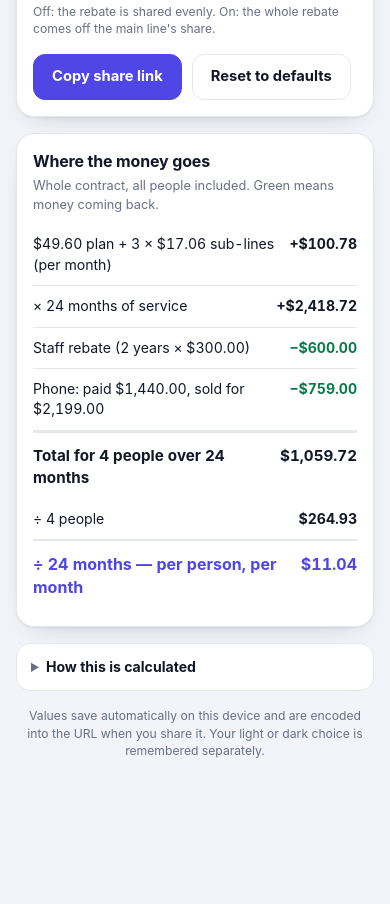
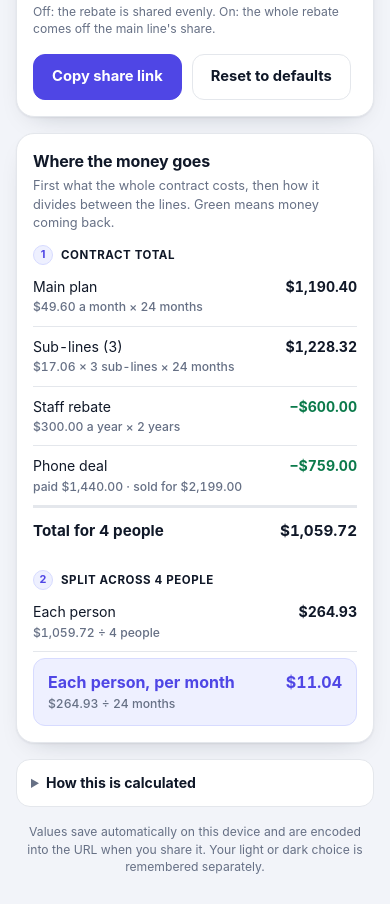
Before and after one commit to MidnightFlux/mobile-plan-calculator, a plain HTML site: page index.html in a window 390 px wide. Shown: the part 1436-2340 px from the top of the page. Before the commit the page ends 2224 px from the top, so only its background shows below. Drawn offline with Linux system fonts and the light colour scheme.

Commit message:
redo cost breakdown

```diff
--- a/index.html
+++ b/index.html
@@ -612,6 +612,50 @@
 
   .rows { display: grid; }
 
+  /* stage heading inside the breakdown — a divider, not a row */
+  .brk-head {
+    display: flex;
+    align-items: center;
+    gap: 8px;
+    margin: 18px 0 2px;
+    font-size: .72rem;
+    font-weight: 700;
+    letter-spacing: .05em;
+    text-transform: uppercase;
+    color: var(--ink);
+  }
+
+  .brk-head:first-child { margin-top: 2px; }
+
+  .brk-title { min-width: 0; }
+
+  /* step number, so the section reads 1 → 2 → 3 */
+  .brk-num {
+    display: grid;
+    place-items: center;
+    flex: none;
+    width: 20px;
+    height: 20px;
+    border-radius: 50%;
+    background: var(--accent-soft);
+    border: 1px solid var(--accent-line);
+    color: var(--accent);
+    font-size: .68rem;
+    font-weight: 700;
+    letter-spacing: 0;
+  }
+
+  /* duration / scope of the stage — small and quiet on the right */
+  .brk-meta {
+    margin-left: auto;
+    flex: none;
+    font-size: .7rem;
+    font-weight: 600;
+    letter-spacing: .02em;
+    text-transform: none;
+    color: var(--muted);
+  }
+
   .row {
     display: flex;
     align-items: baseline;
@@ -625,7 +669,22 @@
 
   .row:last-child { border-bottom: 0; }
 
-  .row .lbl { flex: 1 1 auto; min-width: 0; }
+  .row .lbl {
+    flex: 1 1 auto;
+    min-width: 0;
+    /* a wrapped note must not drag the value off its first-line baseline */
+    display: block;
+  }
+
+  /* the arithmetic behind the figure, quiet enough to stay secondary */
+  .row .note {
+    display: block;
+    margin-top: 2px;
+    font-size: .76rem;
+    font-weight: 500;
+    line-height: 1.35;
+    color: var(--muted);
+  }
 
   .row .val {
     flex: none;
@@ -644,13 +703,17 @@
   }
 
   .row.answer {
-    border-top: 1px solid var(--line);
-    border-bottom: 0;
-    padding-top: 12px;
+    margin-top: 6px;
+    padding: 12px 14px;
+    border: 1px solid var(--accent-line);
+    border-radius: 12px;
+    background: var(--accent-soft);
     font-weight: 750;
     font-size: 1rem;
     color: var(--accent);
   }
+
+  .row.answer .note { color: var(--muted); }
 
   .row.answer .val { color: var(--accent); }
 
@@ -693,17 +756,56 @@
     color: var(--ink);
   }
 
-  .formula {
-    display: block;
+  /* worked calculation shown in the formula disclosure */
+  .calc {
     margin: 0 0 8px;
     padding: 10px 12px;
     background: var(--input);
     border: 1px solid var(--line);
     border-radius: 10px;
+  }
+
+  .calc-step + .calc-step { margin-top: 10px; }
+
+  .calc-title {
+    margin: 0 0 6px;
+    font-size: .78rem;
+    font-weight: 700;
+    letter-spacing: .04em;
+    text-transform: uppercase;
     color: var(--ink);
-    white-space: pre-wrap;
+  }
+
+  .calc-line {
+    display: flex;
+    flex-wrap: wrap;
+    align-items: baseline;
+    gap: 0 6px;
+    padding: 2px 0;
+    font-size: .82rem;
+    line-height: 1.45;
+  }
+
+  /* continuation lines under a labelled case */
+  .calc-line.sub { padding-left: 10px; }
+
+  .calc-lbl {
+    flex: 0 0 auto;
+    font-weight: 600;
+    color: var(--ink);
+  }
+
+  .calc-expr {
+    flex: 1 1 auto;
+    min-width: 0;
+    color: var(--muted);
     overflow-wrap: anywhere;
-    line-height: 1.6;
+  }
+
+  .calc-note {
+    flex: 0 0 auto;
+    font-size: .78rem;
+    color: var(--muted);
   }
 
   footer {
@@ -923,7 +1025,7 @@
   <!-- ===== Breakdown ===== -->
   <section class="card" id="breakdown-card" aria-labelledby="breakdown-title">
     <h2 id="breakdown-title">Where the money goes</h2>
-    <p class="card-sub">Whole contract, all people included. Green means money coming back.</p>
+    <p class="card-sub">First what the whole contract costs, then how it divides between the lines. Green means money coming back.</p>
     <div class="rows" id="breakdown"></div>
   </section>
 
@@ -932,21 +1034,31 @@
     <summary>How this is calculated</summary>
     <div class="inner">
       <p><code>people = sub-lines + 1</code> (the main line is a person too). Sub-lines can be 0–3.</p>
-      <span class="formula">monthly service    = plan cost + (cost per sub-line × sub-lines)
-service total      = monthly service × months
-rebate total       = annual rebate × months ÷ 12
-phone net          = contract price − selling price   <span>(negative = profit)</span>
-cost before rebate = service total + phone net
-equal share        = cost before rebate ÷ people
-
-rebate shared (toggle off):
-  each person      = (cost before rebate − rebate total) ÷ people
-
-rebate to the main line only (toggle on):
-  main line        = equal share − rebate total
-  each sub-line    = equal share
-
-per line / month   = whole-term amount ÷ months</span>
+
+      <div class="calc">
+        <div class="calc-step">
+          <p class="calc-title">1 · Contract total</p>
+          <div class="calc-line"><span class="calc-lbl">Main plan</span><span class="calc-expr">= plan cost × months</span></div>
+          <div class="calc-line"><span class="calc-lbl">Sub-lines</span><span class="calc-expr">= cost per sub-line × sub-lines × months</span></div>
+          <div class="calc-line"><span class="calc-lbl">Phone deal</span><span class="calc-expr">= contract price − selling price</span><span class="calc-note">(negative = profit)</span></div>
+          <div class="calc-line"><span class="calc-lbl">Staff rebate</span><span class="calc-expr">= annual rebate × months ÷ 12</span></div>
+          <div class="calc-line"><span class="calc-lbl">Total</span><span class="calc-expr">= the four lines above, added up</span></div>
+        </div>
+
+        <div class="calc-step">
+          <p class="calc-title">2 · Split across people</p>
+          <div class="calc-line"><span class="calc-lbl">Rebate shared</span><span class="calc-expr">each person = total ÷ people</span></div>
+          <div class="calc-line"><span class="calc-lbl">Rebate to the main line</span><span class="calc-expr">equal share = total before rebate ÷ people</span></div>
+          <div class="calc-line sub"><span class="calc-expr">main line = equal share − staff rebate</span></div>
+          <div class="calc-line sub"><span class="calc-expr">each sub-line = equal share</span></div>
+        </div>
+
+        <div class="calc-step">
+          <p class="calc-title">3 · Per month</p>
+          <div class="calc-line"><span class="calc-lbl">Any amount</span><span class="calc-expr">= the whole-term amount ÷ months</span></div>
+        </div>
+      </div>
+
       <p>The phone retail price is reference only: it shows the resale value of the deal, but it is not part of the split. The split uses what you actually paid (contract price) against what you actually sold it for (selling price).</p>
       <p>With "rebate applies to the main line only" switched on, the service and phone costs are still split evenly and the whole rebate comes off the main line's share — so the group total is unchanged, but the main line can end up paying less than nothing if the rebate is bigger than its share.</p>
       <p>Everything runs in your browser. Nothing is uploaded anywhere.</p>
@@ -1188,6 +1300,13 @@ per line / month   = whole-term amount ÷ months</span>
     labelEl.className = 'lbl';
     labelEl.textContent = label;
 
+    if (opts.note) {
+      const noteEl = document.createElement('span');
+      noteEl.className = 'note';
+      noteEl.textContent = opts.note;
+      labelEl.append(noteEl);
+    }
+
     const valueEl = document.createElement('span');
     valueEl.className = 'val' + (value.startsWith(MINUS) ? ' neg' : '');
     valueEl.textContent = value;
@@ -1196,79 +1315,130 @@ per line / month   = whole-term amount ÷ months</span>
     return node;
   }
 
+  function heading(step, title, meta) {
+    const node = document.createElement('p');
+    node.className = 'brk-head';
+
+    const numEl = document.createElement('span');
+    numEl.className = 'brk-num';
+    numEl.textContent = String(step);
+    numEl.setAttribute('aria-hidden', 'true');
+
+    const titleEl = document.createElement('span');
+    titleEl.className = 'brk-title';
+    titleEl.textContent = title;
+
+    node.append(numEl, titleEl);
+
+    if (meta) {
+      const metaEl = document.createElement('span');
+      metaEl.className = 'brk-meta';
+      metaEl.textContent = meta;
+      node.append(metaEl);
+    }
+
+    return node;
+  }
+
   function renderBreakdown(s, r) {
+    const term = `${s.months} ${plural(s.months, 'month')}`;
     const years = s.months / 12;
-    const split = s.rebateMainOnly && s.subLineCount > 0;
+    const yearText = `${years} ${plural(years, 'year')}`;
+    const peopleText = `${r.people} ${peopleWord(r.people)}`;
+    const hasSubLines = s.subLineCount > 0;
+    const hasRebate = s.annualRebate > 0;
+    // a zero rebate deserves no stage of its own, so it falls back to the shared split
+    const split = s.rebateMainOnly && hasSubLines && hasRebate;
+
+    const planTerm = s.planCost * s.months;
+    const subLinesTerm = s.subLineCost * s.subLineCount * s.months;
+
     const fragments = [];
+    let step = 0;
+
+    // ---- stage 1: what the contract costs in total ------------------------
+
+    fragments.push(heading(++step, 'Contract total'));
+
+    fragments.push(row('Main plan', money(planTerm), {
+      note: `${money(s.planCost)} a month × ${term}`
+    }));
+
+    if (hasSubLines) {
+      fragments.push(row(`Sub-lines (${s.subLineCount})`, money(subLinesTerm), {
+        note: `${money(s.subLineCost)} × ${s.subLineCount} ${plural(s.subLineCount, 'sub-line')} × ${term}`
+      }));
+    }
+
+    // a shared rebate is part of the group total; a main-line-only rebate is
+    // held back for its own stage, so stage 1 stays "what the contract costs"
+    if (hasRebate && !split) {
+      fragments.push(row('Staff rebate', signed(-r.rebateTotal), {
+        note: `${money(s.annualRebate)} a year × ${yearText}`
+      }));
+    }
+
+    fragments.push(row('Phone deal', signed(r.phoneNet), {
+      note: `paid ${money(s.contractPrice)} · sold for ${money(s.sellingPrice)}`
+    }));
+
+    const totalLabel = split
+      ? 'Total before rebate'
+      : (r.people === 1 ? 'Total' : `Total for ${peopleText}`);
 
     fragments.push(row(
-      `${money(s.planCost)} plan + ${s.subLineCount} × ${money(s.subLineCost)} ${plural(s.subLineCount, 'sub-line')} (per month)`,
-      signed(r.monthlyRecurring)
+      totalLabel,
+      money(split ? r.preRebateTotal : r.totalCost),
+      { cls: 'total' }
     ));
-    fragments.push(row(
-      `× ${s.months} months of service`,
-      signed(r.serviceTotal)
-    ));
-
-    if (!split) {
-      fragments.push(row(
-        `Staff rebate (${years} ${plural(years, 'year')} × ${money(s.annualRebate)})`,
-        signed(-r.rebateTotal)
-      ));
-    }
-
-    fragments.push(row(
-      `Phone: paid ${money(s.contractPrice)}, sold for ${money(s.sellingPrice)}`,
-      signed(r.phoneNet)
-    ));
+
+    // ---- the main-line-only rebate gets its own short stage ----------------
 
     if (split) {
-      fragments.push(row(
-        `Cost before rebate for ${r.people} ${peopleWord(r.people)}`,
-        money(r.preRebateTotal),
-        { cls: 'total' }
-      ));
-      fragments.push(row(
-        `÷ ${r.people} ${peopleWord(r.people)} — equal share each`,
-        money(r.equalShareTotal)
-      ));
-      fragments.push(row(
-        `Rebate to main line only (${years} ${plural(years, 'year')} × ${money(s.annualRebate)})`,
-        signed(-r.rebateTotal)
-      ));
-      fragments.push(row(
-        `Main line, whole term`,
-        money(r.mainLineTotal)
-      ));
-      fragments.push(row(
-        `Per sub-line, whole term`,
-        money(r.subLineTotal)
-      ));
-      fragments.push(row(
-        `÷ ${s.months} months — main line, per month`,
-        money(r.mainLinePerMonth),
-        { cls: 'answer' }
-      ));
-      fragments.push(row(
-        `÷ ${s.months} months — per sub-line, per month`,
-        money(r.subLinePerMonth),
-        { cls: 'answer' }
-      ));
+      fragments.push(heading(++step, 'Rebate', 'main line only'));
+      fragments.push(row('Staff rebate, whole term', signed(-r.rebateTotal), {
+        note: `${money(s.annualRebate)} a year × ${yearText}`
+      }));
+    }
+
+    // ---- stage 2: how that total divides between the lines -----------------
+
+    if (r.people === 1) {
+      fragments.push(heading(++step, 'Per month'));
+      fragments.push(row('Monthly cost', money(r.perPersonPerMonth), {
+        cls: 'answer',
+        note: `${money(r.totalCost)} ÷ ${term}`
+      }));
+    } else if (split) {
+      fragments.push(heading(++step, `Split across ${peopleText}`));
+      fragments.push(row('Equal share', money(r.equalShareTotal), {
+        note: `${money(r.preRebateTotal)} ÷ ${peopleText}`
+      }));
+      fragments.push(row('Main line', money(r.mainLineTotal), {
+        note: `equal share − ${money(r.rebateTotal)} rebate`
+      }));
+      fragments.push(row('Each sub-line', money(r.subLineTotal), {
+        note: 'equal share, unchanged'
+      }));
+
+      fragments.push(heading(++step, 'Per month'));
+      fragments.push(row('Main line', money(r.mainLinePerMonth), {
+        cls: 'answer',
+        note: `${money(r.mainLineTotal)} ÷ ${term}`
+      }));
+      fragments.push(row('Per sub-line', money(r.subLinePerMonth), {
+        cls: 'answer',
+        note: `${money(r.subLineTotal)} ÷ ${term}`
+      }));
     } else {
-      fragments.push(row(
-        `Total for ${r.people} ${peopleWord(r.people)} over ${s.months} months`,
-        money(r.totalCost),
-        { cls: 'total' }
-      ));
-      fragments.push(row(
-        `÷ ${r.people} ${peopleWord(r.people)}`,
-        money(r.perPersonTotal)
-      ));
-      fragments.push(row(
-        `÷ ${s.months} months — per person, per month`,
-        money(r.perPersonPerMonth),
-        { cls: 'answer' }
-      ));
+      fragments.push(heading(++step, `Split across ${peopleText}`));
+      fragments.push(row('Each person', money(r.perPersonTotal), {
+        note: `${money(r.totalCost)} ÷ ${peopleText}`
+      }));
+      fragments.push(row('Each person, per month', money(r.perPersonPerMonth), {
+        cls: 'answer',
+        note: `${money(r.perPersonTotal)} ÷ ${term}`
+      }));
     }
 
     breakdown.replaceChildren(...fragments);
@@ -1362,7 +1532,9 @@ per line / month   = whole-term amount ÷ months</span>
 
     const r = compute(state);
     const hasSubLines = state.subLineCount > 0;
-    const split = state.rebateMainOnly && hasSubLines;
+    // a zero rebate means "main line only" changes nothing, so both the result
+    // card and the breakdown fall back to the single shared figure
+    const split = state.rebateMainOnly && hasSubLines && state.annualRebate > 0;
 
     const linesPart = r.people === 1
       ? 'main line only'
```
